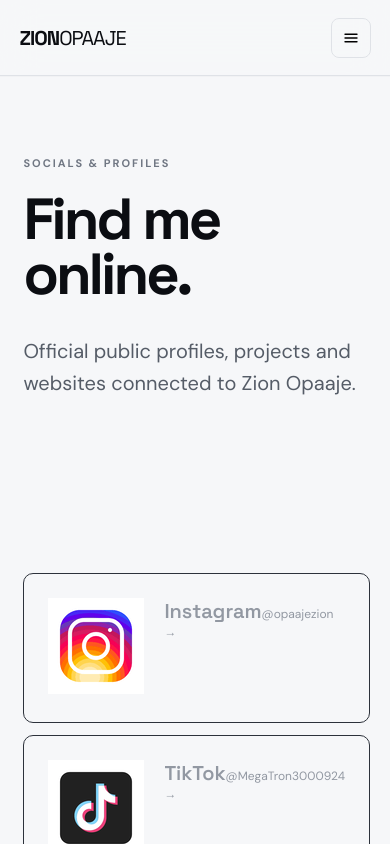
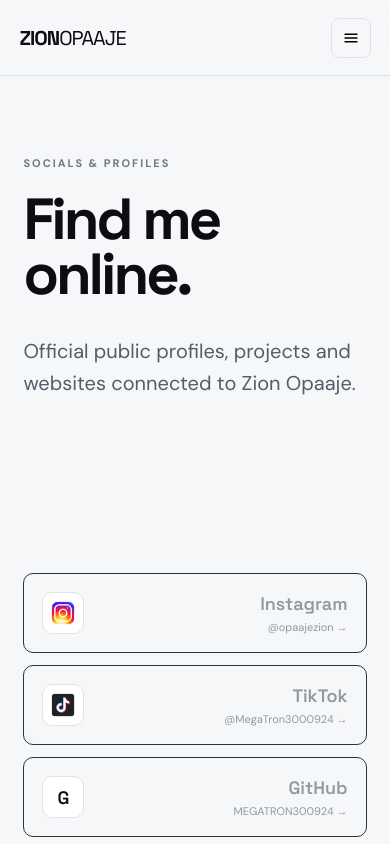
Before and after one commit to MEGATRON300924/zionopaaje, a Next.js app: page /socials in a window 390 px wide. Shown: the top 844 px of the page. Built offline with nearby package versions, Linux system fonts and the light colour scheme.

Commit message:
Style social profile icons

```diff
--- a/app/globals.css
+++ b/app/globals.css
@@ -77,3 +77,22 @@
 @keyframes riseIn{from{opacity:0;transform:translateY(18px)}to{opacity:1;transform:none}}
 @keyframes fadeSlide{from{opacity:0;transform:translateY(10px)}to{opacity:1;transform:none}}
 @media(prefers-reduced-motion:reduce){.page-hero,.page > .section,.home-intro,.home-visual-strip,.page .project-row,.page .profile-grid a,.page .card,.page .blog-empty-card,.page .info-block,.page-hero .eyebrow,.page-hero h1,.page-hero .lead{animation:none!important}.page .text-link{transition:none}}
+
+
+/* Social profile icons */
+.profile-grid a{align-items:center}
+.profile-icon{width:48px;height:48px;flex:0 0 48px;display:flex;align-items:center;justify-content:center;border:1px solid var(--line);border-radius:12px;background:#fff;overflow:hidden}
+.profile-icon img{width:34px;height:34px;object-fit:contain;display:block}
+.profile-icon-fallback{font:600 18px "Space Grotesk"!important;color:var(--ink)!important}
+.profile-copy{display:flex;flex-direction:column;align-items:flex-end;gap:5px}
+.profile-copy strong{font:600 20px "Space Grotesk"}
+.profile-copy span{font:12px "DM Sans";color:#9298a2}
+.profile-grid a:hover .profile-icon{background:#fff}
+.profile-grid a:hover .profile-copy span{color:#bfc4cc}
+@media(max-width:500px){
+  .profile-grid a{padding:18px}
+  .profile-icon{width:42px;height:42px;flex-basis:42px;border-radius:10px}
+  .profile-icon img{width:30px;height:30px}
+  .profile-copy strong{font-size:18px}
+  .profile-copy span{font-size:11px}
+}
```
